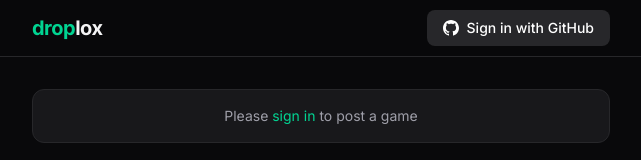
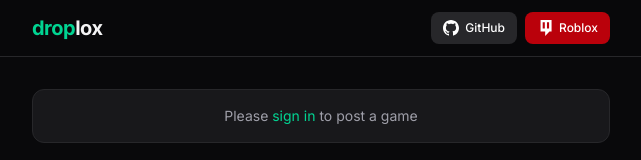
Before and after one commit to k153636/dropblox, a Next.js app: page / in a window 1280 px wide. Shown: the top 160 px of the page, without its empty margins (319-960 px from the left). Built offline with nearby package versions, Linux system fonts and the light colour scheme; no server answers; the database is empty.

Commit message:
feat: add Roblox login button to Header

```diff
--- a/src/components/Header.tsx
+++ b/src/components/Header.tsx
@@ -2,8 +2,17 @@
 
 import { useAuthStore } from "@/lib/auth-store";
 
+// Roblox icon component
+function RobloxIcon({ className }: { className?: string }) {
+  return (
+    <svg className={className} viewBox="0 0 24 24" fill="currentColor">
+      <path d="M5.333 0v17.066h6.933V24l6.4-6.933h3.2V0H5.333zm6.4 12.8h-3.2V3.2h3.2v9.6zm6.4 0h-3.2V3.2h3.2v9.6z"/>
+    </svg>
+  );
+}
+
 export default function Header() {
-  const { user, signInWithGithub, signOut } = useAuthStore();
+  const { user, signInWithGithub, signInWithRoblox, signOut } = useAuthStore();
 
   return (
     <header className="sticky top-0 z-50 border-b border-zinc-800 bg-zinc-950/80 backdrop-blur-sm">
@@ -38,12 +47,20 @@ export default function Header() {
           <div className="flex items-center gap-2">
             <button
               onClick={signInWithGithub}
-              className="px-4 py-2 text-sm font-medium bg-zinc-800 hover:bg-zinc-700 text-white rounded-lg transition-colors flex items-center gap-2"
+              className="px-3 py-2 text-xs font-medium bg-zinc-800 hover:bg-zinc-700 text-white rounded-lg transition-colors flex items-center gap-1.5"
             >
               <svg className="w-4 h-4" fill="currentColor" viewBox="0 0 24 24">
                 <path d="M12 0c-6.626 0-12 5.373-12 12 0 5.302 3.438 9.8 8.207 11.387.599.111.793-.261.793-.577v-2.234c-3.338.726-4.033-1.416-4.033-1.416-.546-1.387-1.333-1.756-1.333-1.756-1.089-.745.083-.729.083-.729 1.205.084 1.839 1.237 1.839 1.237 1.07 1.834 2.807 1.304 3.492.997.107-.775.418-1.305.762-1.604-2.665-.305-5.467-1.334-5.467-5.931 0-1.311.469-2.381 1.236-3.221-.124-.303-.535-1.524.117-3.176 0 0 1.008-.322 3.301 1.23.957-.266 1.983-.399 3.003-.404 1.02.005 2.047.138 3.006.404 2.291-1.552 3.297-1.23 3.297-1.23.653 1.653.242 2.874.118 3.176.77.84 1.235 1.911 1.235 3.221 0 4.609-2.807 5.624-5.479 5.921.43.372.823 1.102.823 2.222v3.293c0 .319.192.694.801.576 4.765-1.589 8.199-6.086 8.199-11.386 0-6.627-5.373-12-12-12z"/>
               </svg>
-              Sign in with GitHub
+              GitHub
+            </button>
+            <button
+              onClick={signInWithRoblox}
+              className="px-3 py-2 text-xs font-medium bg-red-600/80 hover:bg-red-600 text-white rounded-lg transition-colors flex items-center gap-1.5"
+              title="Requires Roblox OAuth setup"
+            >
+              <RobloxIcon className="w-4 h-4" />
+              Roblox
             </button>
           </div>
         )}
```
